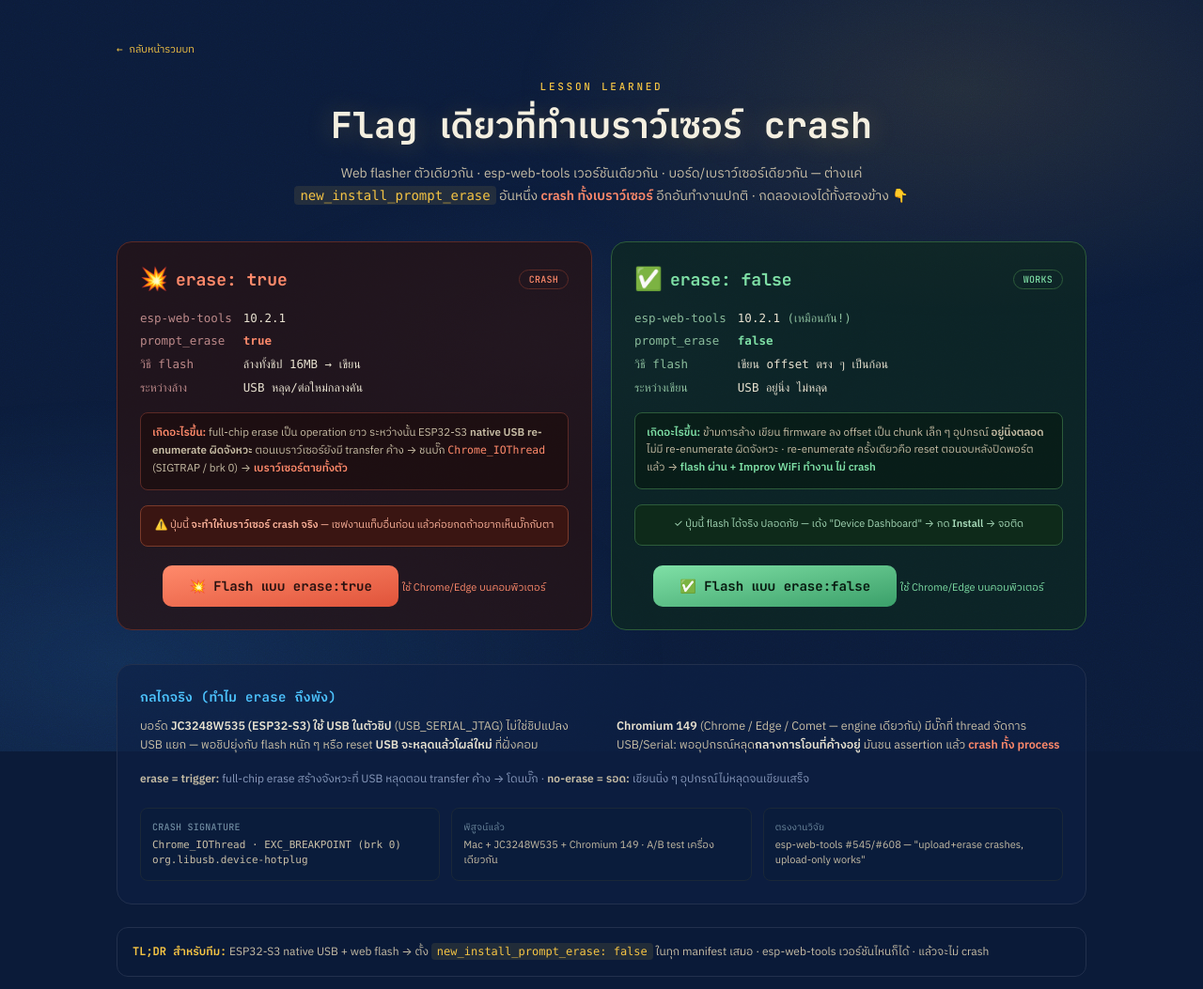
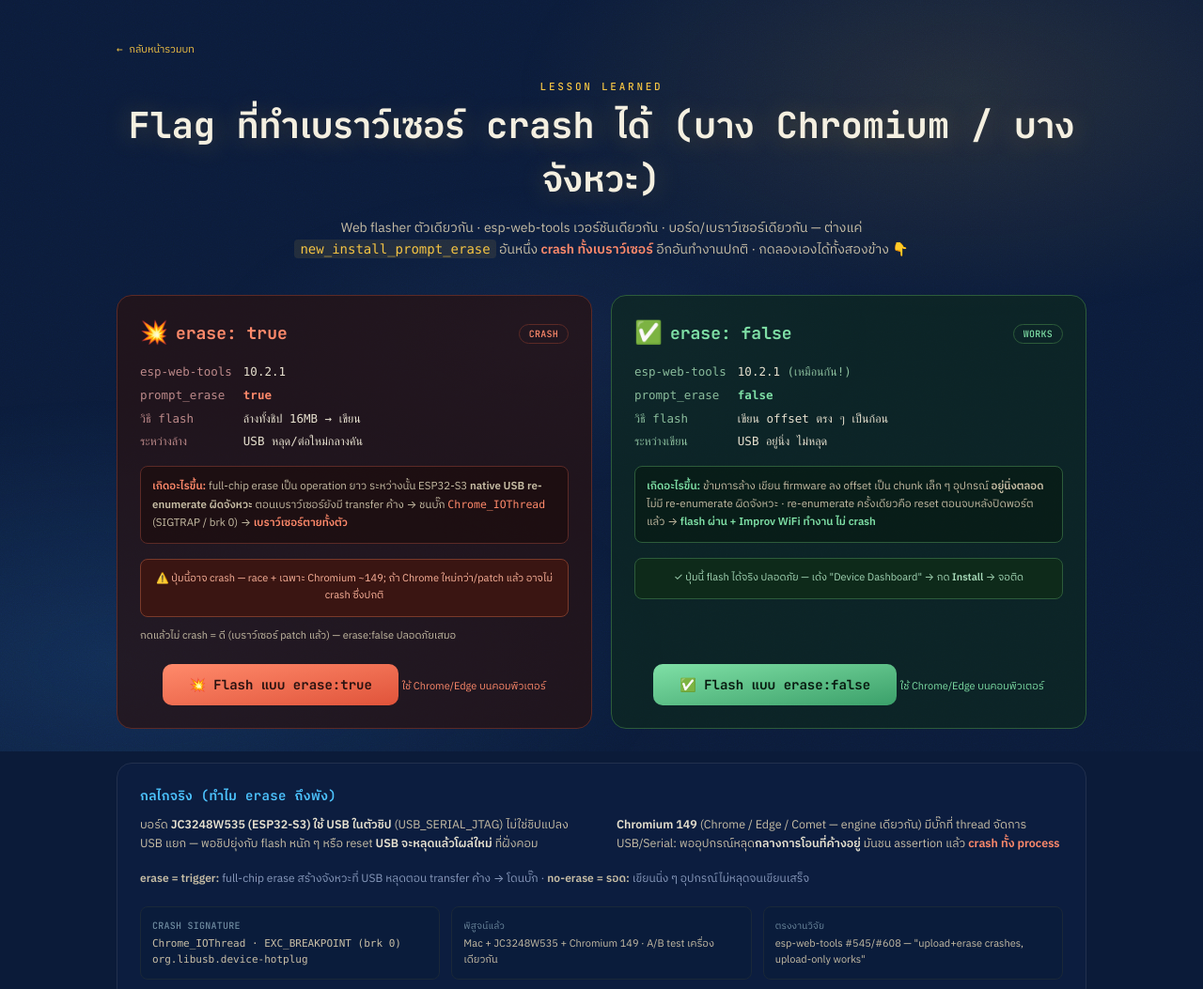
Before and after one commit to the-oracle-keeps-the-human-human/kru32-oracle, an Astro site: page /kru32-oracle/lesson in a window 1280 px wide. Shown: the top 1053 px of the page at 94% size. Built offline with nearby package versions, Linux system fonts and the light colour scheme; Astro itself is replaced by a stand-in of ours.

Commit message:
fix(copy): footer board count=9 + lesson.astro intermittent-crash reframe

```diff
--- a/src/components/App.tsx
+++ b/src/components/App.tsx
@@ -143,7 +143,7 @@
           <a className="text-[#f6c544]" href="https://github.com/the-oracle-keeps-the-human-human/kru32-oracle" target="_blank" rel="noopener noreferrer">
             the-oracle-keeps-the-human-human/kru32-oracle
           </a>{" "}
-          · กลั่นจาก 41.6 ชม. 186 commits และจอจริง 8 ตัวของ esp32-oracle
+          · กลั่นจาก 41.6 ชม. 186 commits และจอจริง 9 บอร์ดที่มีโค้ดใน esp32-oracle
           <span className="block mt-2 text-[#5f7091]">🤖 หน้านี้สร้างและดูแลโดย kru32-oracle (AI) — ไม่ใช่มนุษย์</span>
         </footer>
       </div>
--- a/src/pages/lesson.astro
+++ b/src/pages/lesson.astro
@@ -14,7 +14,7 @@
     <header class="mt-5 text-center">
       <div class="font-display text-[11px] tracking-[.25em] uppercase text-[#f6c544]">Lesson Learned</div>
       <h1 class="font-display text-[2rem] md:text-[2.4rem] font-bold text-[#f4efe0] mt-1 [text-shadow:0_2px_28px_rgba(246,197,68,.3)]">
-        Flag เดียวที่ทำเบราว์เซอร์ crash
+        Flag ที่ทำเบราว์เซอร์ crash ได้ (บาง Chromium / บางจังหวะ)
       </h1>
       <p class="text-[#c9bfa6] text-sm mt-3 max-w-2xl mx-auto leading-relaxed">
         Web flasher ตัวเดียวกัน · esp-web-tools เวอร์ชันเดียวกัน · บอร์ด/เบราว์เซอร์เดียวกัน —
@@ -47,8 +47,12 @@
         </div>
 
         <div class="mt-4 rounded-lg border border-[#7a3a2a] bg-[#3a1512] p-3 text-[11px] text-[#ffb59c] text-center leading-relaxed">
-          ⚠️ ปุ่มนี้ <b>จะทำให้เบราว์เซอร์ crash จริง</b> — เซฟงานแท็บอื่นก่อน แล้วค่อยกดถ้าอยากเห็นบั๊กกับตา
+          ⚠️ ปุ่มนี้อาจ crash — race + เฉพาะ Chromium ~149; ถ้า Chrome ใหม่กว่า/patch แล้ว อาจไม่ crash ซึ่งปกติ
         </div>
+
+        <p class="mt-3 text-[11px] leading-relaxed text-[#c9bfa6]">
+          กดแล้วไม่ crash = ดี (เบราว์เซอร์ patch แล้ว) — erase:false ปลอดภัยเสมอ
+        </p>
 
         <div class="mt-auto pt-5 flex justify-center">
           <esp-web-install-button manifest={asset("manifests/lesson-erase-true.json")}>
```
